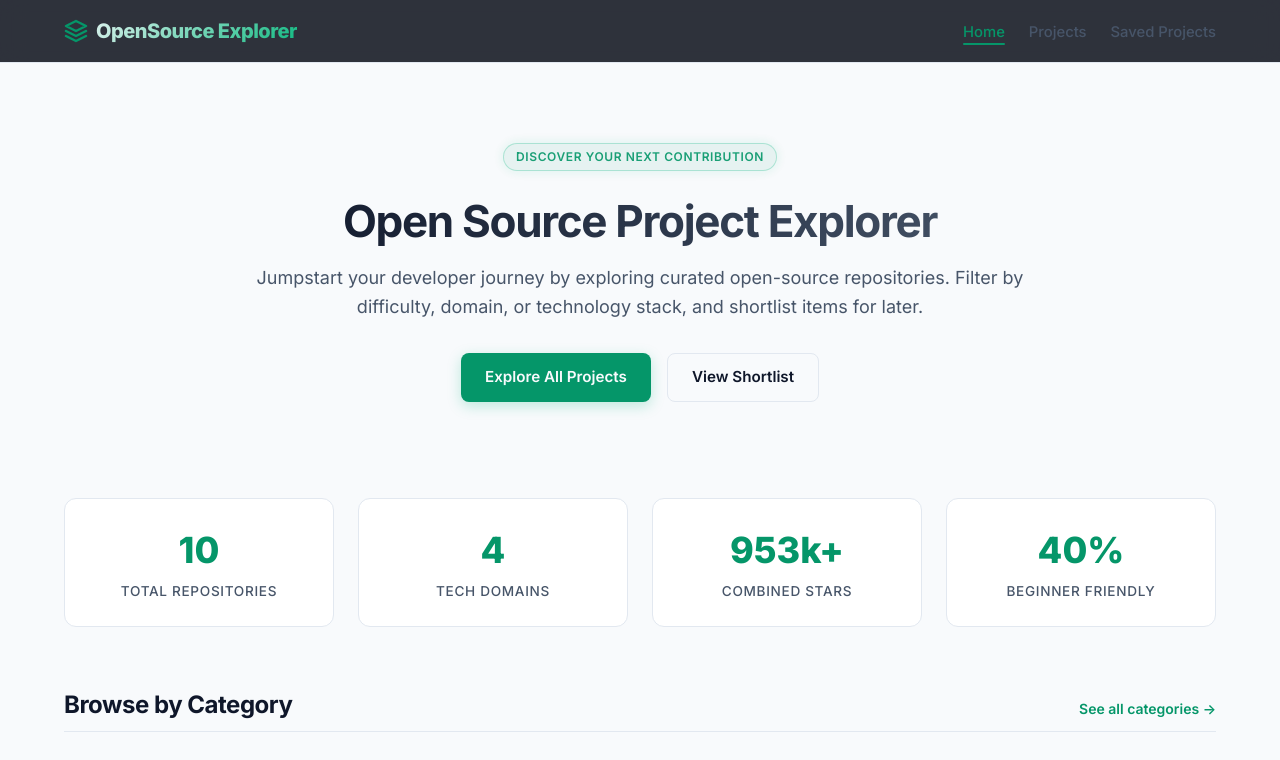
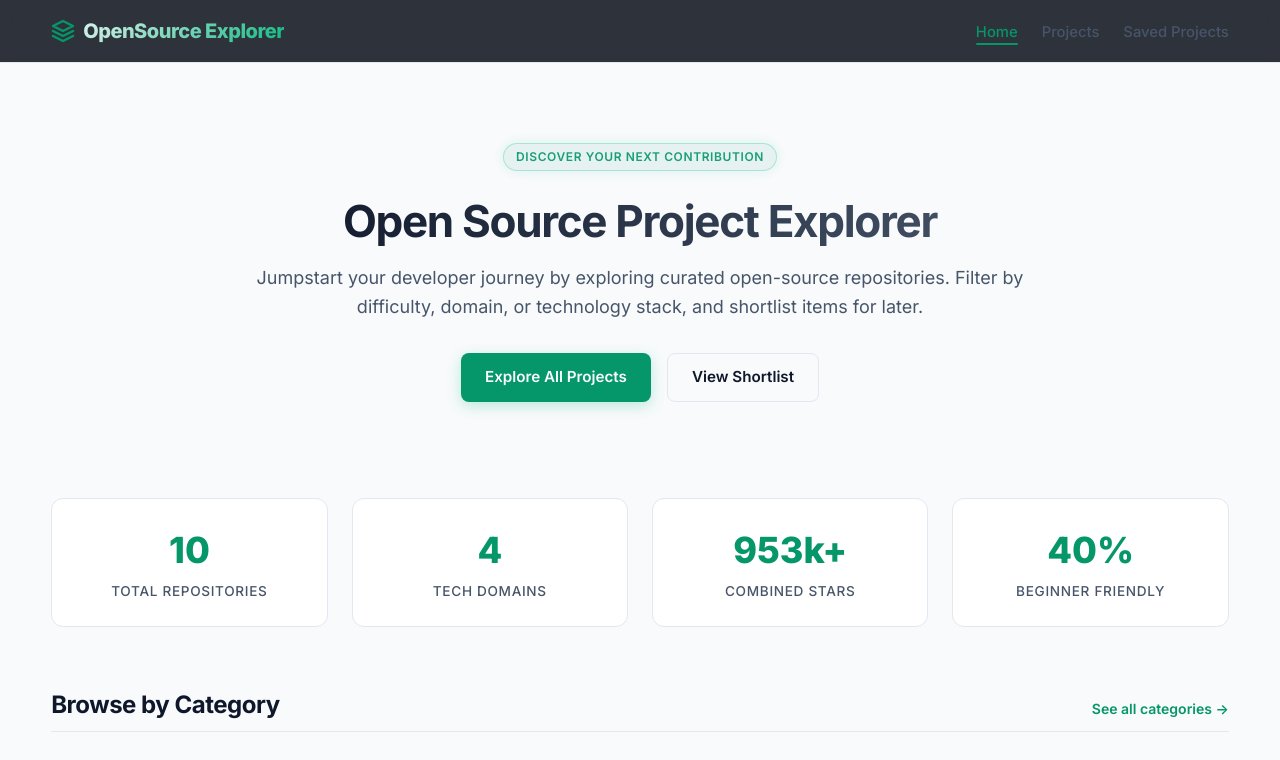
Before and after one commit to shahaulalam85/OpenSourceExplorer, a Next.js app: page / in a window 1280 px wide. Shown: the top 760 px of the page. Built offline with nearby package versions, Linux system fonts and the light colour scheme.

Commit message:
check all added

```diff
--- a/app/globals.css
+++ b/app/globals.css
@@ -188,8 +188,8 @@ a {
 
 .main-content {
   flex-grow: 1;
-  padding: 2rem 1.5rem;
-  max-width: 1200px;
+  padding: 2rem 4%;
+  max-width: 100%;
   width: 100%;
   margin: 0 auto;
 }
@@ -205,9 +205,9 @@ a {
 }
 
 .navbar-container {
-  max-width: 1200px;
+  max-width: 100%;
   margin: 0 auto;
-  padding: 1rem 1.5rem;
+  padding: 1rem 4%;
   display: flex;
   justify-content: space-between;
   align-items: center;
```
Also changed, not shown: 1 other file (tests, documents, lock files or other folders).
